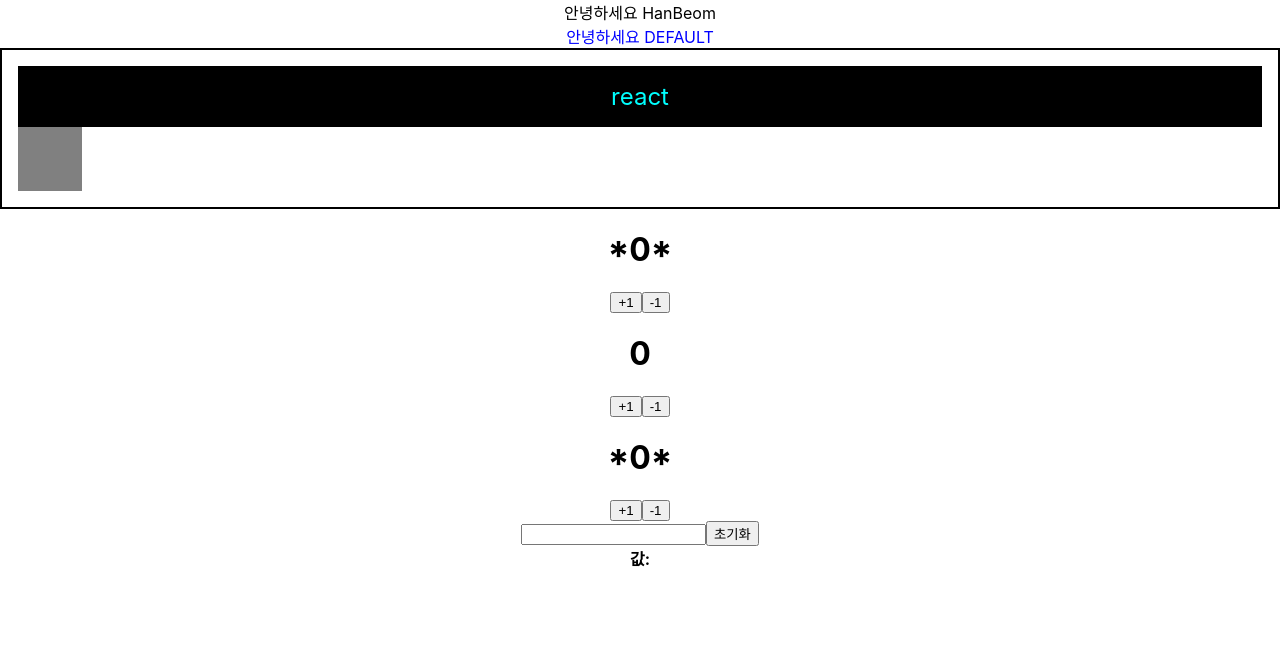
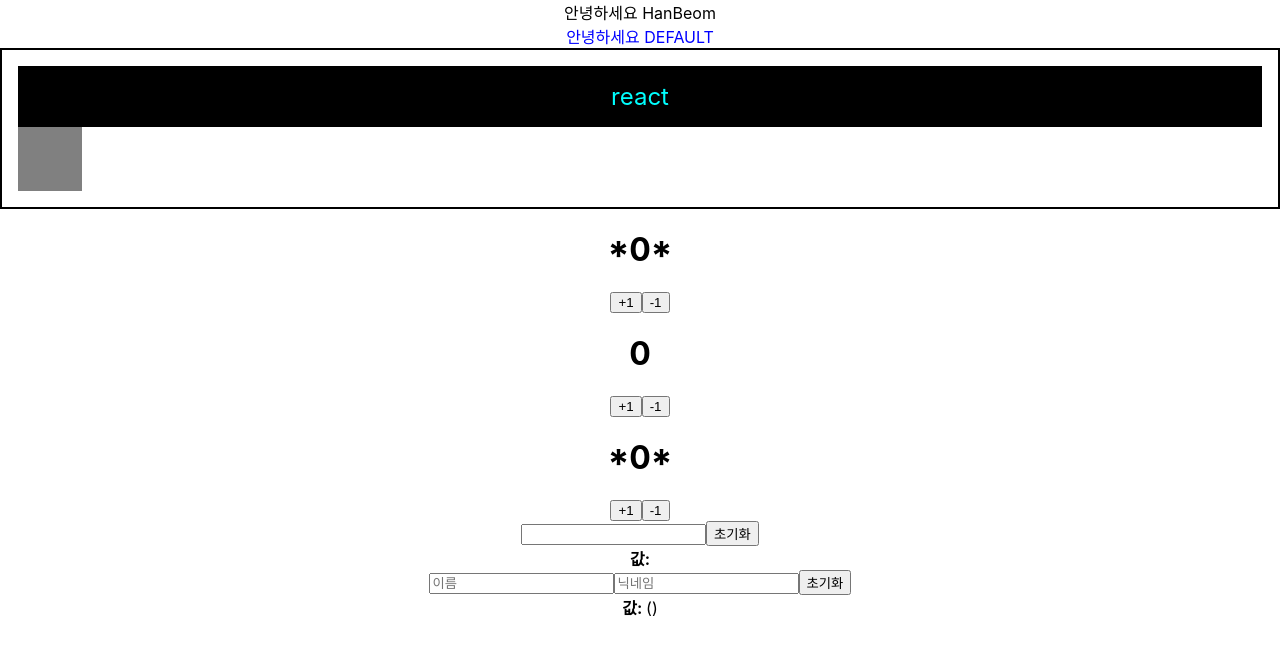
Before and after one commit to fronkker/ts-react-tutorial, a React (Create React App) app: page / in a window 1280 px wide. Shown: the top 654 px of the page. Built offline with nearby package versions, Linux system fonts and the light colour scheme.

Commit message:
9. 여러개의 input 상태 관리하기

```diff
--- a/src/component/InputSample.js
+++ b/src/component/InputSample.js
@@ -11,6 +11,28 @@
     setText('');
   };
 
+  const [inputs, setInputs] = useState({
+    name: '',
+    nickname: ''
+  });
+
+  const { name, nickname } = inputs; // 비구조화 할당을 통해 값 추출
+
+  const onChangeMulti = (e) => {
+    const { value, name } = e.target; // 우선 e.target 에서 name 과 value 를 추출
+    setInputs({
+      ...inputs, // 기존의 input 객체를 복사한 뒤
+      [name]: value // name 키를 가진 값을 value 로 설정
+    });
+  };
+
+  const onResetMulti = () => {
+    setInputs({
+      name: '',
+      nickname: '',
+    })
+  };
+
   return (
     <div>
       <input onChange={onChange} value={text}/>
@@ -18,6 +40,14 @@
       <div>
         <b>값: {text}</b>
       </div>
+
+      <input name="name" placeholder="이름" onChange={onChangeMulti} value={name} />
+      <input name="nickname" placeholder="닉네임" onChange={onChangeMulti} value={nickname}/>
+      <button onClick={onResetMulti}>초기화</button>
+      <div>
+        <b>값: </b>
+        {name} ({nickname})
+      </div>
     </div>
   );
 }
```
